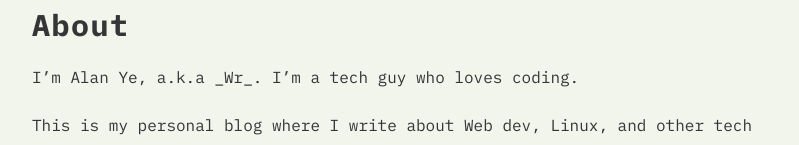
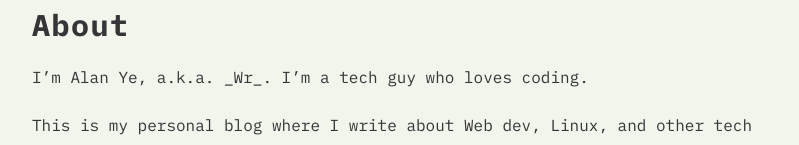
Before and after one commit to at-wr/blog, an Astro site: page /about in a window 1280 px wide. Shown: the part 246-391 px from the top of the page, without its empty margins (240-1039 px from the left). Built offline with nearby package versions, Linux system fonts and the light colour scheme; Astro itself is replaced by a stand-in of ours.

Commit message:
Modify: "a.k.a."

```diff
--- a/src/pages/about.md
+++ b/src/pages/about.md
@@ -3,7 +3,7 @@ layout: ../layouts/AboutLayout.astro
 title: "About"
 ---
 
-I'm Alan Ye, a.k.a \_Wr\_. I'm a tech guy who loves coding.
+I'm Alan Ye, a.k.a. \_Wr\_. I'm a tech guy who loves coding.
 
 This is my personal blog where I write about Web dev, Linux, and other tech or casual stuff.
 
```
